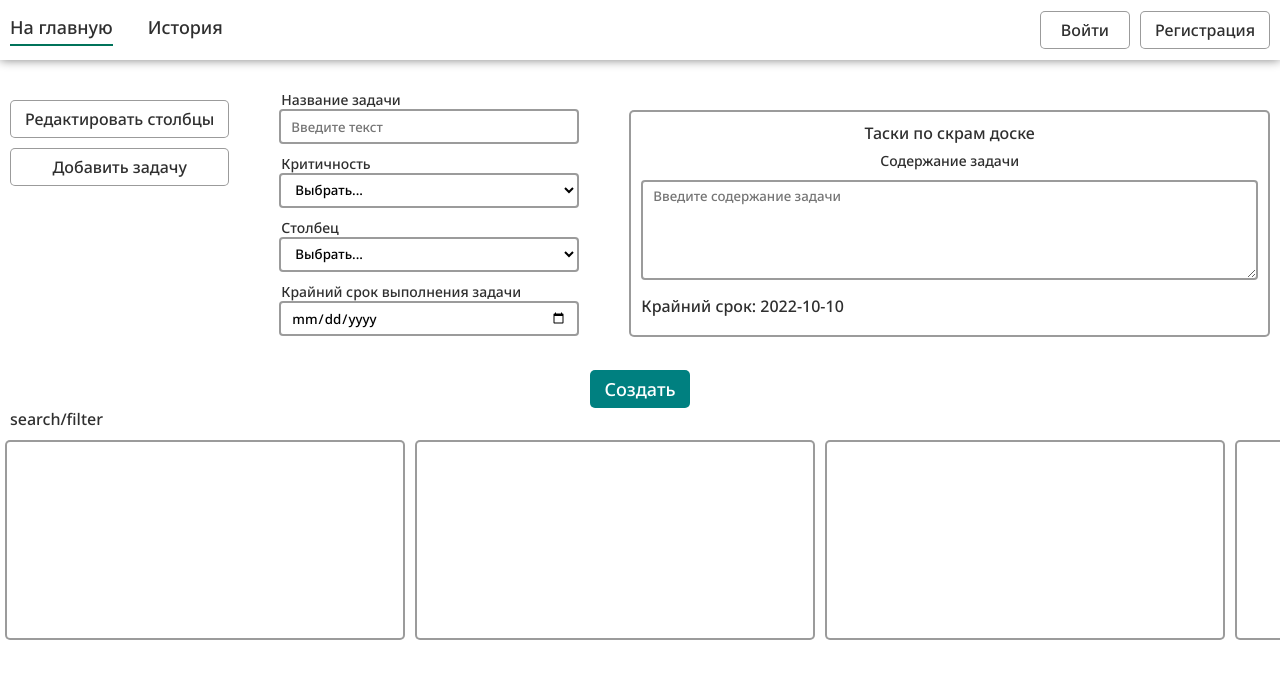
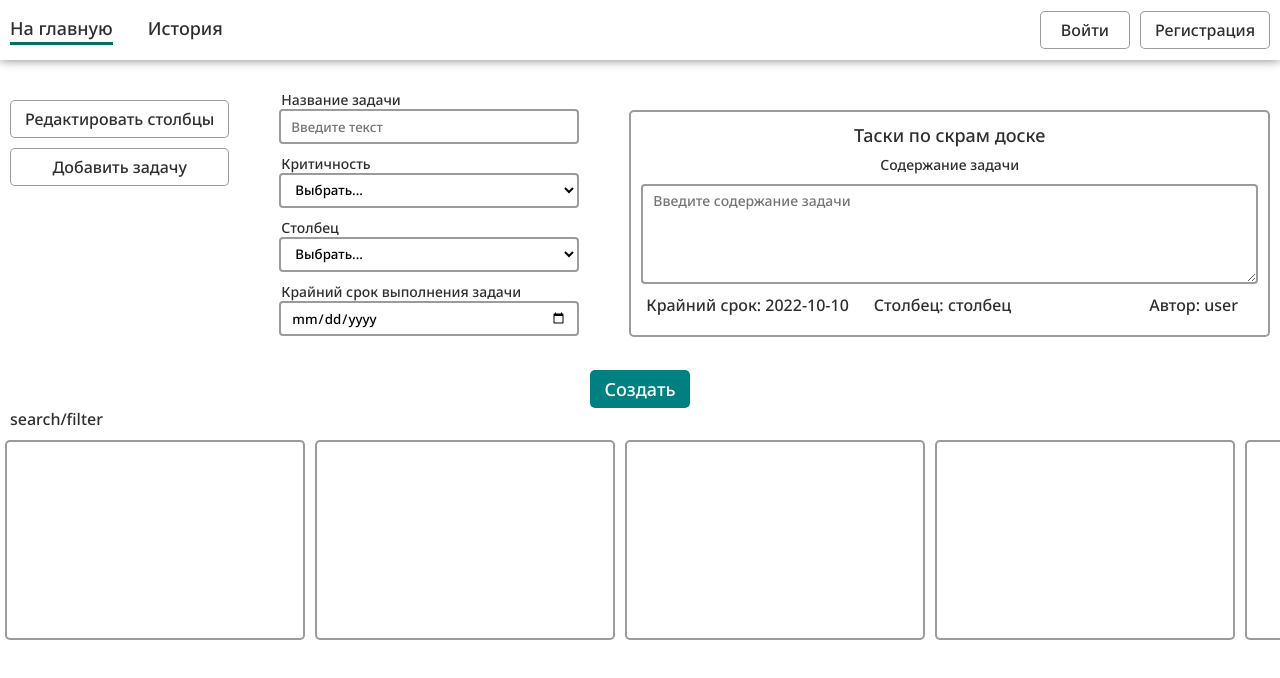
Before and after one commit to KvRm/scrum-board, a Vue app: page / in a window 1280 px wide. Shown: the top 678 px of the page. Built offline with nearby package versions, Linux system fonts and the light colour scheme.

Commit message:
add new rep for managing and fixes

```diff
--- a/src/App.vue
+++ b/src/App.vue
@@ -52,10 +52,11 @@ a {
 .router-link-active::after {
   content: "";
   display: block;
-  height: 2px;
+  height: 3px;
   background: var(--green);
-  margin-top: 5px;
+  margin-top: 2px;
   transition: all 0.5s;
+  transition: 0.2s ease-in-out;
 }
 
 :root {
--- a/src/components/CreateTaskForm.vue
+++ /dev/null
@@ -1,34 +0,0 @@
-<template>
-  <form class="task-info" action="submit">
-    <input-component :title="'Название задачи'" />
-    <select-component :title="'Критичность'" :selectList="list" />
-    <select-component :title="'Столбец'" />
-    <calendar-component :title="'Крайний срок выполнения задачи'" />
-  </form>
-</template>
-
-<script lang="ts">
-import { defineComponent } from "vue";
-import CalendarComponent from "./UI/CalendarComponent.vue";
-import InputComponent from "./UI/InputComponent.vue";
-import SelectComponent from "./UI/SelectComponent.vue";
-
-export default defineComponent({
-  components: {
-    CalendarComponent,
-    SelectComponent,
-    InputComponent,
-  },
-  setup() {
-    return {
-      list: ["a", "b", "c"],
-    };
-  },
-});
-</script>
-
-<style scoped>
-.task-info {
-  display: inline-grid;
-}
-</style>
--- a/src/components/SectionComponent.vue
+++ b/src/components/SectionComponent.vue
@@ -20,7 +20,7 @@ export default defineComponent({
 .section {
   display: grid;
   justify-content: space-around;
-  min-width: 410px;
+  min-width: 310px;
   gap: 5px;
 }
 </style>
--- a/src/components/TaskComponent.vue
+++ b/src/components/TaskComponent.vue
@@ -15,7 +15,7 @@ export default defineComponent({
 <style scoped>
 .task {
   border: 2px solid var(--gray);
-  width: 400px;
+  width: 300px;
   height: 200px;
   border-radius: 5px;
   background: #fff;
--- a/src/components/UI/ButtonComponent.vue
+++ b/src/components/UI/ButtonComponent.vue
@@ -99,7 +99,6 @@ export default defineComponent({
   transition: all 0.3s;
 }
 .primary:hover {
-  background: rgb(0, 87, 87);
-  border-radius: 25px;
+  border-radius: 20px;
 }
 </style>
--- a/src/components/UI/TextareaComponent.vue
+++ b/src/components/UI/TextareaComponent.vue
@@ -1,6 +1,6 @@
 <template>
   <div class="textarea-container">
-    <label>{{ title }}</label>
+    <label class="textareaTitle">{{ textareaTitle }}</label>
     <textarea
       class="textarea"
       cols="100"
@@ -19,7 +19,7 @@ export default defineComponent({
     placeholder: {
       type: String,
     },
-    title: {
+    textareaTitle: {
       type: String,
     },
   },
@@ -37,6 +37,7 @@ export default defineComponent({
 }
 
 .textarea {
+  font-size: 14px;
   padding: 5px 10px;
   border: 2px solid var(--gray);
   border-radius: 4px;
--- /dev/null
+++ b/src/components/manage-components/CreateColumnForm.vue
@@ -0,0 +1,13 @@
+<template><form action="sumbit">sasaassa</form></template>
+
+<script lang="ts">
+import { defineComponent } from "vue";
+
+export default defineComponent({
+  setup() {
+    return {};
+  },
+});
+</script>
+
+<style scoped></style>
--- /dev/null
+++ b/src/components/manage-components/CreateTaskForm.vue
@@ -0,0 +1,51 @@
+<template>
+  <form class="task-info" action="submit">
+    <input-component :title="'Название задачи'" />
+    <select-component :title="'Критичность'" :selectList="list" />
+    <select-component :title="'Столбец'" />
+    <calendar-component :title="'Крайний срок выполнения задачи'" />
+  </form>
+  <task-template
+    :title="title"
+    :criticalLvl="criticalLvl"
+    :timeToComplete="timeToComplete"
+    :section="section"
+  />
+</template>
+
+<script lang="ts">
+import { defineComponent, ref } from "vue";
+import TaskTemplate from "./TaskTemplate.vue";
+import CalendarComponent from "../UI/CalendarComponent.vue";
+import InputComponent from "../UI/InputComponent.vue";
+import SelectComponent from "../UI/SelectComponent.vue";
+
+export default defineComponent({
+  components: {
+    CalendarComponent,
+    SelectComponent,
+    InputComponent,
+    TaskTemplate,
+  },
+  setup() {
+    const title = ref<string>("Таски по скрам доске");
+    const criticalLvl = ref<string>("Высокий");
+    const timeToComplete = ref<string>("2022-10-10");
+    const section = ref<string>("Первая секция");
+
+    return {
+      list: ["a", "b", "c"],
+      title,
+      criticalLvl,
+      timeToComplete,
+      section,
+    };
+  },
+});
+</script>
+
+<style scoped>
+.task-info {
+  display: inline-grid;
+}
+</style>
--- a/src/components/OptionsComponent.vue
+++ b/src/components/manage-components/OptionsComponent.vue
@@ -2,20 +2,23 @@
   <div class="container">
     <div class="create-elem-container">
       <div class="choose-container">
-        <button-component :color="ButtonColor.green" :size="ButtonSize.medium">
+        <button-component
+          :color="ButtonColor.green"
+          :size="ButtonSize.medium"
+          @click="changeCreateState('column')"
+        >
           Редактировать столбцы
         </button-component>
-        <button-component :color="ButtonColor.green" :size="ButtonSize.medium">
+        <button-component
+          :color="ButtonColor.green"
+          :size="ButtonSize.medium"
+          @click="changeCreateState('task')"
+        >
           Добавить задачу
         </button-component>
       </div>
-      <create-task-form />
-      <task-template
-        :title="title"
-        :criticalLvl="criticalLvl"
-        :timeToComplete="timeToComplete"
-        :section="section"
-      />
+      <create-task-form v-if="createState === 'task'" />
+      <create-column-form v-if="createState === 'column'" />
     </div>
     <button-component
       class="create-btn"
@@ -34,31 +37,35 @@ import ButtonComponent, {
   ButtonColor,
   ButtonSize,
 } from "@/components/UI/ButtonComponent.vue";
-import CreateTaskForm from "@/components/CreateTaskForm.vue";
+import CreateTaskForm from "@/components/manage-components/CreateTaskForm.vue";
 import SearchFilterComponent from "@/components/SearchFilterComponent.vue";
-import TaskTemplate from "./TaskTemplate.vue";
+import CreateColumnForm from "./CreateColumnForm.vue";
+
+enum CreateStateEnum {
+  task = "task",
+  column = "column",
+}
 
 export default defineComponent({
   components: {
     ButtonComponent,
     CreateTaskForm,
     SearchFilterComponent,
-    TaskTemplate,
+    CreateColumnForm,
   },
 
   setup() {
-    const title = ref<string>("Таски по скрам доске");
-    const criticalLvl = ref<string>("Высокий");
-    const timeToComplete = ref<string>("2022-10-10");
-    const section = ref<string>("Первая секция");
+    const createState = ref<CreateStateEnum>(CreateStateEnum.task);
+
+    const changeCreateState = (newState: CreateStateEnum) => {
+      createState.value = newState;
+    };
 
     return {
       ButtonColor,
       ButtonSize,
-      title,
-      criticalLvl,
-      timeToComplete,
-      section,
+      createState,
+      changeCreateState,
     };
   },
 });
--- a/src/components/TaskTemplate.vue
+++ b/src/components/manage-components/TaskTemplate.vue
@@ -3,17 +3,25 @@
     <p class="title">{{ title }}</p>
     <textarea-component
       :placeholder="'Введите содержание задачи'"
-      :title="'Содержание задачи'"
+      :textareaTitle="'Содержание задачи'"
     />
-    <p>
-      Крайний срок: <span>{{ timeToComplete }}</span>
-    </p>
+    <div class="info">
+      <div>
+        <p>
+          Крайний срок: <span>{{ timeToComplete }}</span>
+        </p>
+        <p>Столбец: <span>столбец</span></p>
+      </div>
+      <div class="author">
+        <p>Автор: user</p>
+      </div>
+    </div>
   </div>
 </template>
 
 <script lang="ts">
 import { defineComponent } from "vue";
-import TextareaComponent from "./UI/TextareaComponent.vue";
+import TextareaComponent from "../UI/TextareaComponent.vue";
 
 export default defineComponent({
   components: { TextareaComponent },
@@ -55,6 +63,19 @@ export default defineComponent({
 
 .title {
   text-align: center;
+  font-size: 18px;
+  line-height: 0;
+}
+
+.info {
+  display: flex;
+  justify-content: space-between;
+}
+
+.info p {
+  display: inline;
+  padding-left: 5px;
+  margin-right: 20px;
 }
 
 p {
--- a/src/views/HomeView.vue
+++ b/src/views/HomeView.vue
@@ -10,7 +10,7 @@ import { defineComponent, ref } from "vue";
 import ButtonComponent, {
   ButtonColor,
 } from "@/components/UI/ButtonComponent.vue";
-import OptionsComponent from "@/components/OptionsComponent.vue";
+import OptionsComponent from "@/components/manage-components/OptionsComponent.vue";
 import SectionsContainer from "@/components/SectionsContainer.vue";
 
 export default defineComponent({
```
